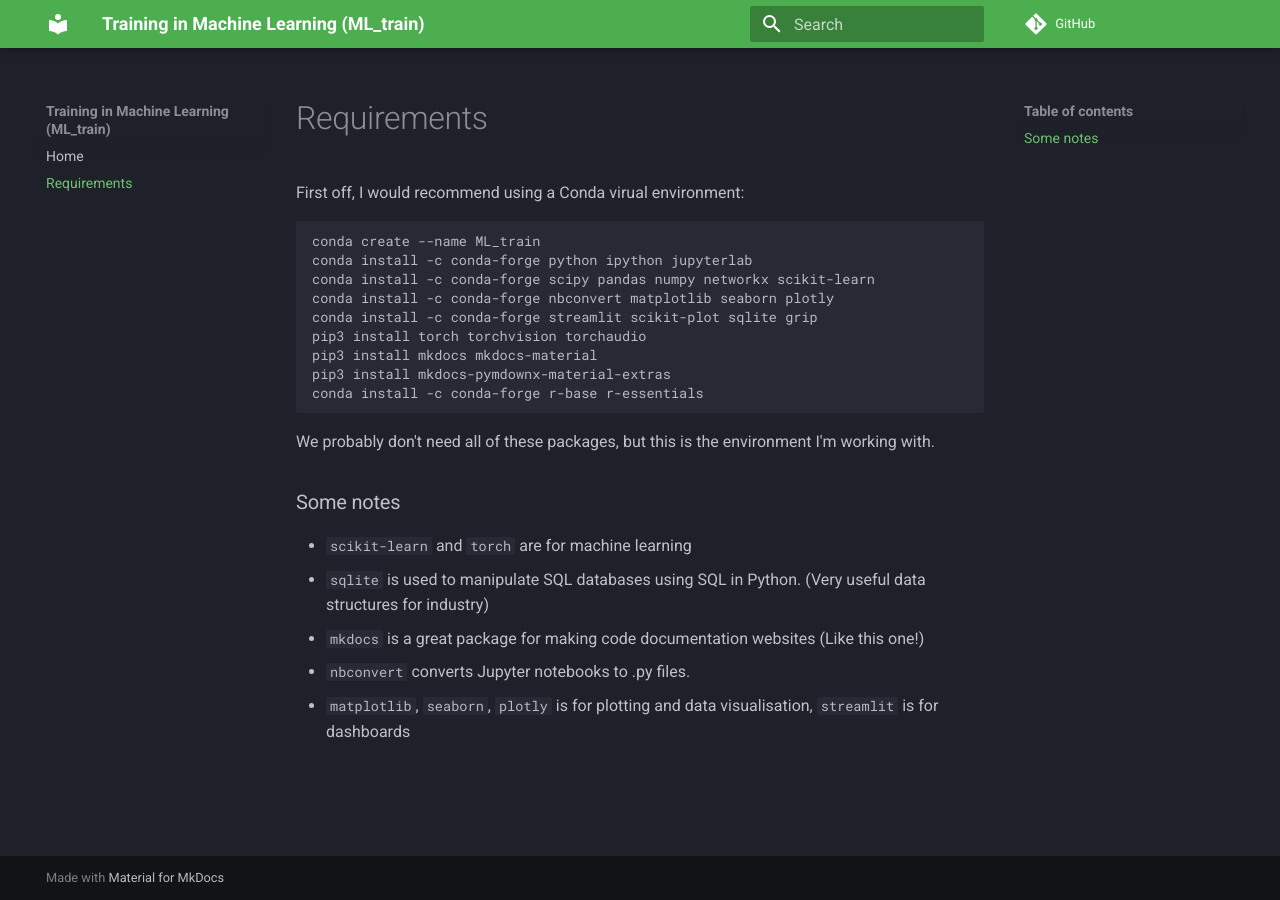
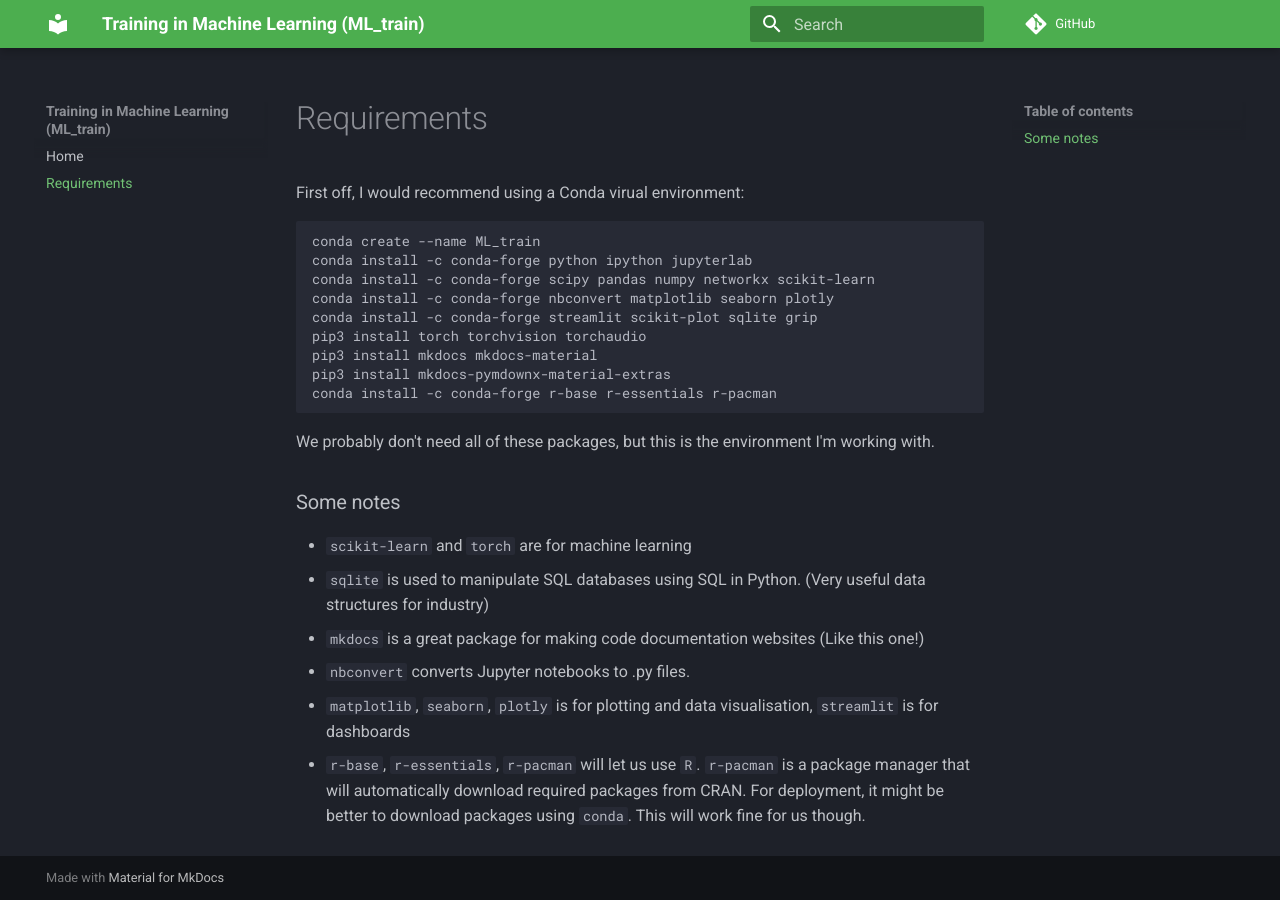
Before and after one commit to dgalvis/ML_train, an MkDocs documentation site: the page built from docs/requirements.md, in a window 1280 px wide. Built offline with MkDocs 1.6.1 and Material for MkDocs 9.7.7, drawn with Linux system fonts in a browser that asks for light colours; comment, search, counter and statistics services are not loaded.

Commit message:
added R requirements and documentation to get started

````diff
--- a/docs/requirements.md
+++ b/docs/requirements.md
@@ -9,7 +9,7 @@ conda install -c conda-forge streamlit scikit-plot sqlite grip
 pip3 install torch torchvision torchaudio
 pip3 install mkdocs mkdocs-material
 pip3 install mkdocs-pymdownx-material-extras
-conda install -c conda-forge r-base r-essentials
+conda install -c conda-forge r-base r-essentials r-pacman
 ```
 
 We probably don't need all of these packages, but this is the environment I'm working with.
@@ -21,3 +21,4 @@ We probably don't need all of these packages, but this is the environment I'm wo
 - `mkdocs` is a great package for making code documentation websites (Like this one!)
 - `nbconvert` converts Jupyter notebooks to .py files.
 - `matplotlib`, `seaborn`, `plotly` is for plotting and data visualisation, `streamlit` is for dashboards
+- `r-base`, `r-essentials`, `r-pacman` will let us use `R`. `r-pacman` is a package manager that will automatically download required packages from CRAN. For deployment, it might be better to download packages using `conda`. This will work fine for us though.
````
